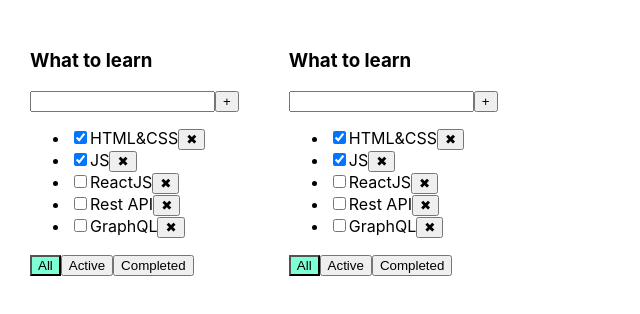
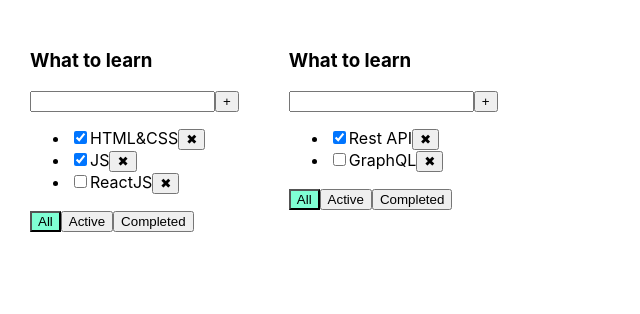
Before and after one commit to Philian73/1-todolist, a React (Vite) app: page / in a window 1280 px wide. Shown: the top 314 px of the page, without its empty margins (0-640 px from the left). Built offline with nearby package versions, Linux system fonts and the light colour scheme.

Commit message:
Associative array

```diff
--- a/src/App.tsx
+++ b/src/App.tsx
@@ -13,6 +13,10 @@
   isDone: boolean
 }
 
+export type TasksType = {
+  [key: string]: TaskType[]
+}
+
 export type TodoListType = {
   id: string
   title: string
@@ -20,26 +24,40 @@
 }
 
 const App = () => {
-  const [tasks, setTasks] = useState<TaskType[]>([
-    { id: v1(), title: 'HTML&CSS', isDone: true },
-    { id: v1(), title: 'JS', isDone: true },
-    { id: v1(), title: 'ReactJS', isDone: false },
-    { id: v1(), title: 'Rest API', isDone: false },
-    { id: v1(), title: 'GraphQL', isDone: false },
+  const todoListID1 = v1()
+  const todoListID2 = v1()
+
+  const [todoLists, setTodoLists] = useState<TodoListType[]>([
+    { id: todoListID1, title: 'What to learn', filter: 'all' },
+    { id: todoListID2, title: 'What to learn', filter: 'all' },
   ])
-  const [todoLists, setTodoLists] = useState<TodoListType[]>([
-    { id: v1(), title: 'What to learn', filter: 'all' },
-    { id: v1(), title: 'What to learn', filter: 'all' },
-  ])
+  const [tasks, setTasks] = useState<TasksType>({
+    [todoListID1]: [
+      { id: v1(), title: 'HTML&CSS', isDone: true },
+      { id: v1(), title: 'JS', isDone: true },
+      { id: v1(), title: 'ReactJS', isDone: false },
+    ],
+    [todoListID2]: [
+      { id: v1(), title: 'Rest API', isDone: true },
+      { id: v1(), title: 'GraphQL', isDone: false },
+    ],
+  })
 
-  const removeTask = (taskId: string) => {
-    setTasks(tasks.filter(t => t.id !== taskId))
+  const removeTask = (taskId: string, todoListID: string) => {
+    const updateTasks = tasks[todoListID].filter(t => t.id !== taskId)
+
+    setTasks({ ...tasks, [todoListID]: updateTasks })
   }
-  const addTask = (taskTitle: string) => {
-    setTasks([{ id: v1(), title: taskTitle, isDone: false }, ...tasks])
+  const addTask = (taskTitle: string, todoListID: string) => {
+    const updateTasks = [...tasks[todoListID], { id: v1(), title: taskTitle, isDone: false }]
+
+    setTasks({ ...tasks, [todoListID]: updateTasks })
   }
-  const changeStatus = (taskId: string, isDone: boolean) => {
-    setTasks(tasks.map(t => (t.id === taskId ? { ...t, isDone: isDone } : t)))
+  const changeStatus = (taskId: string, isDone: boolean, todoListID: string) => {
+    setTasks({
+      ...tasks,
+      [todoListID]: tasks[todoListID].map(t => (t.id === taskId ? { ...t, isDone: isDone } : t)),
+    })
   }
 
   const changeFilter = (value: FilterValuesType, todoListID: string) => {
@@ -48,10 +66,10 @@
 
   const todoListsMap = todoLists.map(tl => {
     const filteredTasks = (): TaskType[] => {
-      if (tl.filter === 'active') return tasks.filter(t => !t.isDone)
-      else if (tl.filter === 'completed') return tasks.filter(t => t.isDone)
+      if (tl.filter === 'active') return tasks[tl.id].filter(t => !t.isDone)
+      else if (tl.filter === 'completed') return tasks[tl.id].filter(t => t.isDone)
 
-      return tasks
+      return tasks[tl.id]
     }
 
     return (
```
